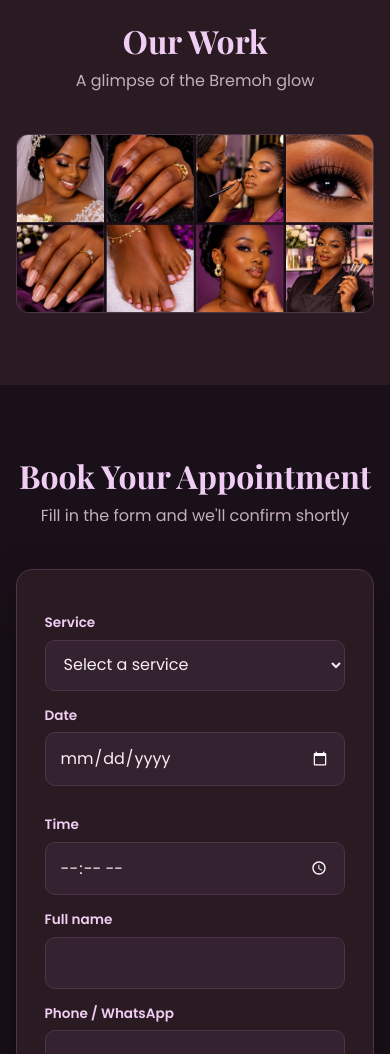
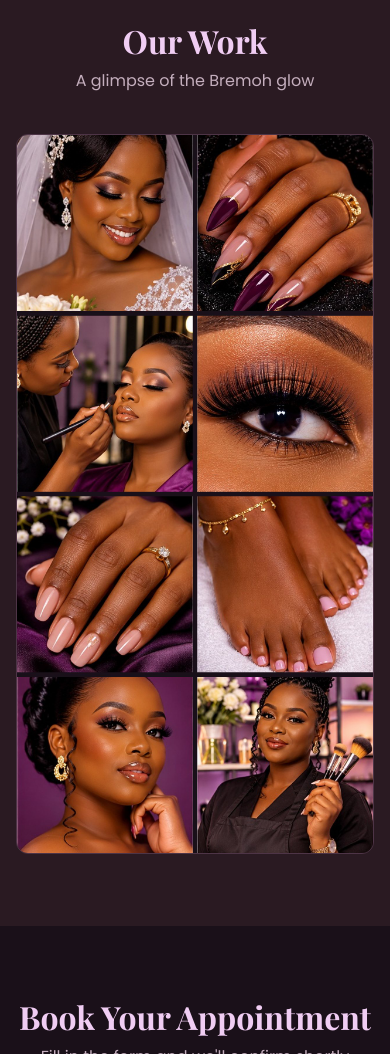
Before and after one commit to jared411/breemoh-beauty-glow, a plain HTML site: page index.html in a window 390 px wide. Shown: the part 940-1994 px from the top of the page. Drawn offline with nearby package versions, Linux system fonts and the light colour scheme; no server answers.

Commit message:
Bremoh: phone-sized gallery collage (2 columns) on small screens
Co-Authored-By: Claude Haiku 5.5 <noreply@anthropic.com>
Claude-Session: https://claude.ai/code/session_01Se8bP1WrTtfcGaPBz5wVCU

```diff
--- a/index.html
+++ b/index.html
@@ -49,7 +49,10 @@
     <h2 class="section-title">Our Work</h2>
     <p class="section-sub">A glimpse of the Bremoh glow</p>
     <div id="gallery-grid" class="gallery-collage">
-      <img src="assets/gallery-collage.jpg" alt="Bremoh Beauty Glow work: bridal makeup, gel nails, lashes, pedicure and glam portraits" loading="lazy" width="1636" height="812">
+      <picture>
+        <source media="(max-width: 700px)" srcset="assets/gallery-collage-mobile.jpg">
+        <img src="assets/gallery-collage.jpg" alt="Bremoh Beauty Glow work: bridal makeup, gel nails, lashes, pedicure and glam portraits" loading="lazy" width="1636" height="812">
+      </picture>
     </div>
   </div>
 </section>
```
Also changed, not shown: assets/gallery-collage-mobile.jpg (added).
